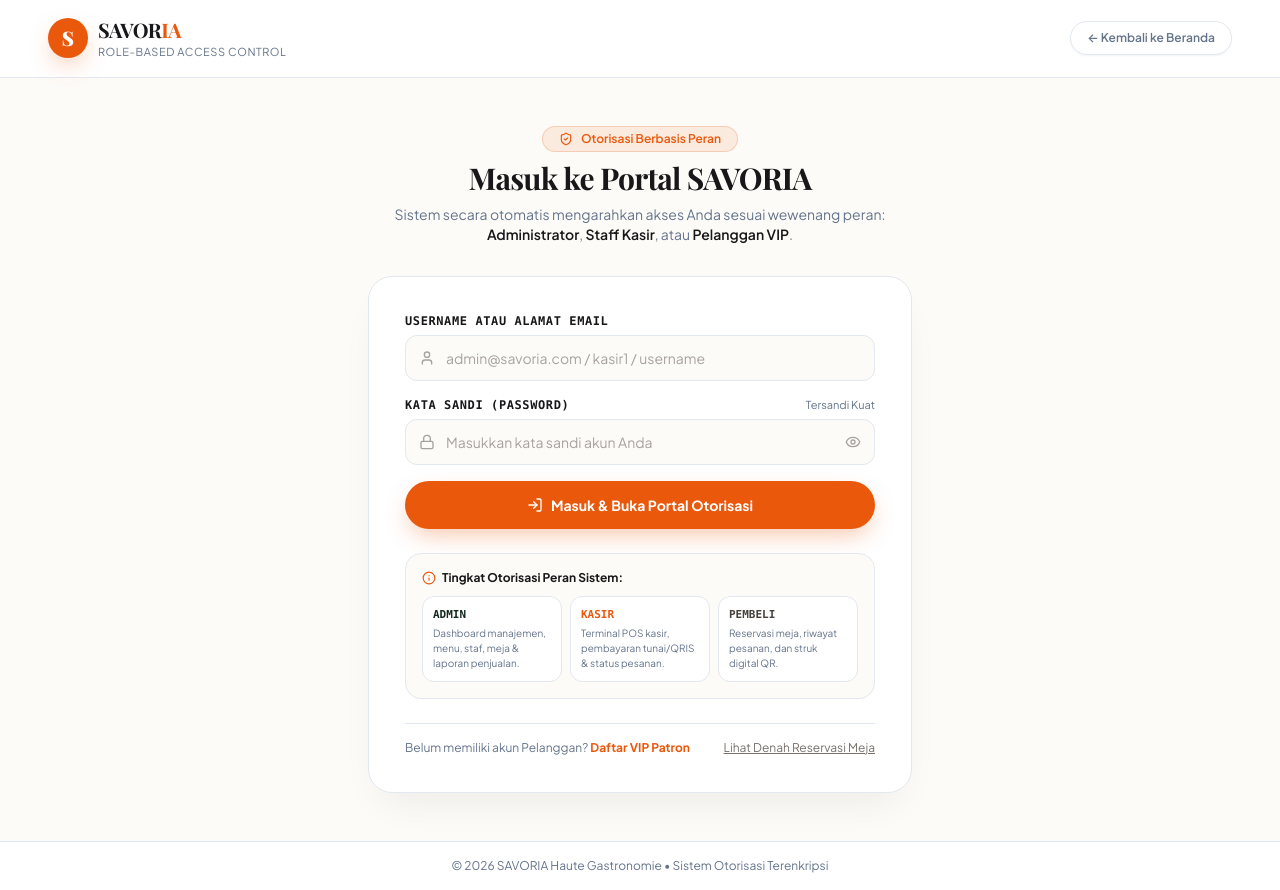
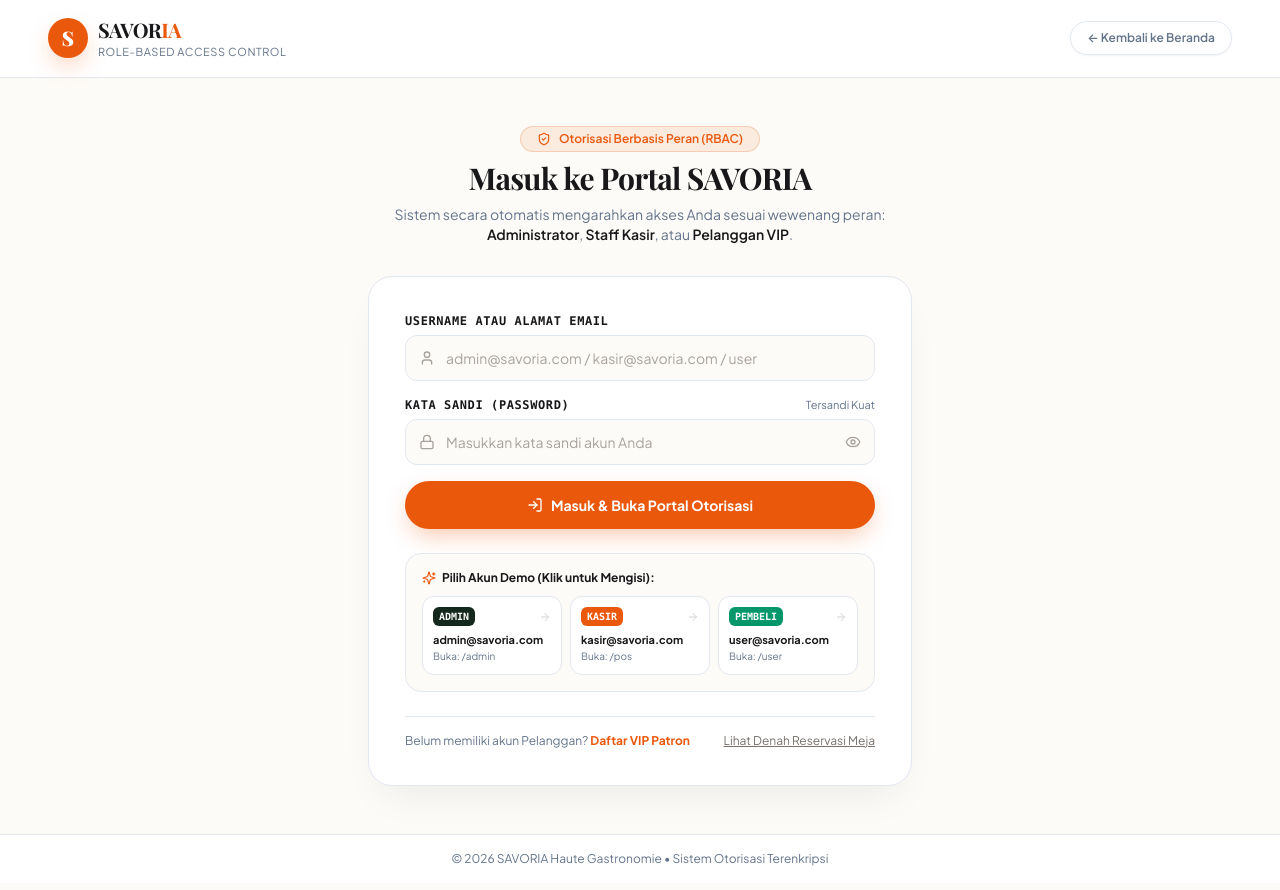
Before and after one commit to bagasdwisss/restaurant-platform, a Next.js app: page /login in a window 1280 px wide. Built offline with nearby package versions, Linux system fonts and the light colour scheme; no server answers; a web font is replaced by a local one.

Commit message:
fix(auth): fix role redirection mismatch and prevent duplicate toast triggers on login

```diff
--- a/src/app/login/page.tsx
+++ b/src/app/login/page.tsx
@@ -1,6 +1,6 @@
 "use client";
 
-import React, { useState, useEffect, Suspense } from "react";
+import React, { useState, useEffect, useRef, Suspense } from "react";
 import Link from "next/link";
 import { useRouter, useSearchParams } from "next/navigation";
 import { useAuth } from "@/lib/auth-context";
@@ -17,6 +17,7 @@ import {
   Sparkles,
   Info,
   CheckCircle2,
+  Check,
 } from "lucide-react";
 
 function LoginContent() {
@@ -36,23 +37,41 @@ function LoginContent() {
   const [errorMsg, setErrorMsg] = useState("");
   const [successMsg, setSuccessMsg] = useState("");
 
+  const handledErrorRef = useRef<string | null>(null);
+
   useEffect(() => {
+    if (errorParam && handledErrorRef.current !== errorParam) {
+      handledErrorRef.current = errorParam;
       if (errorParam === "admin_role_required") {
         setErrorMsg("Akses Ditolak: Halaman Manajemen hanya dapat diakses oleh akun dengan wewenang Administrator.");
-      toast.error("Wewenang akun Anda bukan Administrator.", "Akses Terbatas");
+        toast.error("Wewenang akun Anda bukan Administrator. Harap masuk dengan akun Admin.", "Akses Terbatas");
       } else if (errorParam === "pos_role_required") {
         setErrorMsg("Akses Ditolak: Terminal POS hanya dapat diakses oleh Staff Kasir atau Administrator.");
-      toast.error("Wewenang akun Anda bukan Kasir.", "Akses Terbatas");
+        toast.error("Wewenang akun Anda bukan Kasir. Harap masuk dengan akun Kasir.", "Akses Terbatas");
       } else if (errorParam === "session_required") {
         setErrorMsg("Sesi Anda belum aktif atau telah berakhir. Harap masuk terlebih dahulu.");
+      }
     }
   }, [errorParam, toast]);
 
   const navigateBasedOnRole = (role: string) => {
+    // Only follow redirectUrl if user role is authorized for it!
     if (redirectUrl) {
+      if (redirectUrl.startsWith("/admin") && role === "admin") {
         router.push(redirectUrl);
         return;
       }
+      if (redirectUrl.startsWith("/pos") && (role === "kasir" || role === "admin")) {
+        router.push(redirectUrl);
+        return;
+      }
+      if (redirectUrl.startsWith("/reservation") || redirectUrl.startsWith("/user")) {
+        router.push(redirectUrl);
+        return;
+      }
+    }
+
+    // Role-based destination
     if (role === "admin") {
       router.push("/admin");
     } else if (role === "kasir") {
@@ -85,9 +104,16 @@ function LoginContent() {
           ? "Staff Kasir"
           : "Pelanggan VIP";
 
-      setSuccessMsg(`Selamat datang, ${res.user.name}! Terotorisasi sebagai ${roleDisplay}.`);
+      const targetDestination =
+        res.user.role === "admin"
+          ? "Dashboard Manajemen (/admin)"
+          : res.user.role === "kasir"
+          ? "Terminal POS Kasir (/pos)"
+          : "Lounge Pelanggan (/user)";
+
+      setSuccessMsg(`Selamat datang, ${res.user.name}! Terotorisasi sebagai ${roleDisplay}. Menuju ${targetDestination}...`);
       toast.success(
-        `Otorisasi berhasil sebagai ${roleDisplay}. Mengarahkan ke portal...`,
+        `Otorisasi berhasil sebagai ${roleDisplay}. Mengarahkan ke ${targetDestination}...`,
         "Masuk Berhasil"
       );
 
@@ -98,6 +124,12 @@ function LoginContent() {
       setErrorMsg(res.message);
       toast.error(res.message, "Gagal Masuk");
     }
+  };
+
+  const fillQuickPreset = (idVal: string, passVal: string) => {
+    setIdentifier(idVal);
+    setPassword(passVal);
+    setErrorMsg("");
   };
 
   return (
@@ -139,7 +171,7 @@ function LoginContent() {
         <div className="text-center max-w-lg mx-auto mb-6 sm:mb-8 space-y-2">
           <div className="inline-flex items-center gap-2 px-3.5 sm:px-4 py-1 rounded-full bg-[#EA580C]/10 border border-[#EA580C]/20 text-[#EA580C] text-xs font-semibold">
             <ShieldCheck className="w-3.5 h-3.5" />
-            <span>Otorisasi Berbasis Peran</span>
+            <span>Otorisasi Berbasis Peran (RBAC)</span>
           </div>
           <h2 className="font-display text-2xl sm:text-3xl font-bold tracking-tight text-[#18181B]">
             Masuk ke Portal SAVORIA
@@ -189,7 +221,7 @@ function LoginContent() {
                   required
                   value={identifier}
                   onChange={(e) => setIdentifier(e.target.value)}
-                  placeholder="admin@savoria.com / kasir1 / username"
+                  placeholder="admin@savoria.com / kasir@savoria.com / user"
                   className="w-full pl-10 pr-4 py-3 bg-[#FDFBF7] border border-[#E2E8F0] rounded-xl text-xs sm:text-sm text-[#18181B] placeholder:text-stone-400 focus:outline-none focus:border-[#EA580C] transition-colors"
                 />
               </div>
@@ -241,31 +273,66 @@ function LoginContent() {
             </button>
           </form>
 
-          {/* Role Access Guide */}
+          {/* Quick 1-Click Role Presets */}
           <div className="p-3.5 sm:p-4 rounded-2xl bg-[#FDFBF7] border border-[#E2E8F0] space-y-2.5">
-            <div className="flex items-center gap-1.5 text-xs font-bold text-[#18181B]">
-              <Info className="w-3.5 h-3.5 text-[#EA580C]" />
-              <span>Tingkat Otorisasi Peran Sistem:</span>
+            <div className="flex items-center justify-between text-xs font-bold text-[#18181B]">
+              <span className="flex items-center gap-1.5">
+                <Sparkles className="w-3.5 h-3.5 text-[#EA580C]" />
+                <span>Pilih Akun Demo (Klik untuk Mengisi):</span>
+              </span>
             </div>
-            <div className="grid grid-cols-1 sm:grid-cols-3 gap-2 text-[11px]">
-              <div className="p-2.5 rounded-xl bg-white border border-[#E2E8F0]">
-                <div className="font-bold text-[#14281D] font-mono">ADMIN</div>
-                <div className="text-[#64748B] text-[10px] mt-0.5">
-                  Dashboard manajemen, menu, staf, meja & laporan penjualan.
+
+            <div className="grid grid-cols-1 sm:grid-cols-3 gap-2">
+              <button
+                type="button"
+                onClick={() => fillQuickPreset("admin@savoria.com", "admin123")}
+                className="p-2.5 rounded-xl bg-white border border-[#E2E8F0] hover:border-[#14281D] text-left transition-all cursor-pointer shadow-xs group"
+              >
+                <div className="flex items-center justify-between">
+                  <span className="text-[10px] font-mono px-1.5 py-0.5 rounded-md bg-[#14281D] text-white font-bold">
+                    ADMIN
+                  </span>
+                  <ArrowRight className="w-3 h-3 text-stone-300 group-hover:text-[#14281D] transition-colors" />
                 </div>
+                <div className="text-[11px] font-bold text-[#18181B] mt-1.5 truncate">
+                  admin@savoria.com
                 </div>
-              <div className="p-2.5 rounded-xl bg-white border border-[#E2E8F0]">
-                <div className="font-bold text-[#EA580C] font-mono">KASIR</div>
-                <div className="text-[#64748B] text-[10px] mt-0.5">
-                  Terminal POS kasir, pembayaran tunai/QRIS & status pesanan.
+                <div className="text-[10px] text-[#64748B]">Buka: /admin</div>
+              </button>
+
+              <button
+                type="button"
+                onClick={() => fillQuickPreset("kasir@savoria.com", "kasir123")}
+                className="p-2.5 rounded-xl bg-white border border-[#E2E8F0] hover:border-[#EA580C] text-left transition-all cursor-pointer shadow-xs group"
+              >
+                <div className="flex items-center justify-between">
+                  <span className="text-[10px] font-mono px-1.5 py-0.5 rounded-md bg-[#EA580C] text-white font-bold">
+                    KASIR
+                  </span>
+                  <ArrowRight className="w-3 h-3 text-stone-300 group-hover:text-[#EA580C] transition-colors" />
                 </div>
+                <div className="text-[11px] font-bold text-[#18181B] mt-1.5 truncate">
+                  kasir@savoria.com
                 </div>
-              <div className="p-2.5 rounded-xl bg-white border border-[#E2E8F0]">
-                <div className="font-bold text-stone-700 font-mono">PEMBELI</div>
-                <div className="text-[#64748B] text-[10px] mt-0.5">
-                  Reservasi meja, riwayat pesanan, dan struk digital QR.
+                <div className="text-[10px] text-[#64748B]">Buka: /pos</div>
+              </button>
+
+              <button
+                type="button"
+                onClick={() => fillQuickPreset("user@savoria.com", "user123")}
+                className="p-2.5 rounded-xl bg-white border border-[#E2E8F0] hover:border-emerald-600 text-left transition-all cursor-pointer shadow-xs group"
+              >
+                <div className="flex items-center justify-between">
+                  <span className="text-[10px] font-mono px-1.5 py-0.5 rounded-md bg-emerald-600 text-white font-bold">
+                    PEMBELI
+                  </span>
+                  <ArrowRight className="w-3 h-3 text-stone-300 group-hover:text-emerald-600 transition-colors" />
                 </div>
+                <div className="text-[11px] font-bold text-[#18181B] mt-1.5 truncate">
+                  user@savoria.com
                 </div>
+                <div className="text-[10px] text-[#64748B]">Buka: /user</div>
+              </button>
             </div>
           </div>
 
--- a/src/lib/toast-context.tsx
+++ b/src/lib/toast-context.tsx
@@ -35,11 +35,17 @@ export function ToastProvider({ children }: { children: React.ReactNode }) {
   }, []);
 
   const showToast = useCallback(
-    ({ type, message, title, duration = 4500 }: { type: ToastType; message: string; title?: string; duration?: number }) => {
+    ({ type, message, title, duration = 4000 }: { type: ToastType; message: string; title?: string; duration?: number }) => {
       const id = `${Date.now()}-${Math.random().toString(36).substring(2, 9)}`;
       const newToast: ToastItem = { id, type, title, message, duration };
 
-      setToasts((prev) => [...prev, newToast]);
+      setToasts((prev) => {
+        // Prevent duplicate toast with identical message
+        const isDuplicate = prev.some((t) => t.message === message && t.type === type);
+        if (isDuplicate) return prev;
+        const next = [...prev, newToast];
+        return next.slice(-3); // Limit max 3 visible toasts
+      });
 
       if (duration > 0) {
         setTimeout(() => {
@@ -50,12 +56,15 @@ export function ToastProvider({ children }: { children: React.ReactNode }) {
     [dismissToast]
   );
 
-  const toast = {
-    success: (message: string, title?: string) => showToast({ type: "success", message, title: title || "Berhasil" }),
-    error: (message: string, title?: string) => showToast({ type: "error", message, title: title || "Terjadi Kendala" }),
-    warning: (message: string, title?: string) => showToast({ type: "warning", message, title: title || "Perhatian" }),
-    info: (message: string, title?: string) => showToast({ type: "info", message, title: title || "Informasi" }),
-  };
+  const toast = React.useMemo(
+    () => ({
+      success: (message: string, title?: string) => showToast({ type: "success", message, title: title || "Berhasil" }),
+      error: (message: string, title?: string) => showToast({ type: "error", message, title: title || "Terjadi Kendala" }),
+      warning: (message: string, title?: string) => showToast({ type: "warning", message, title: title || "Perhatian" }),
+      info: (message: string, title?: string) => showToast({ type: "info", message, title: title || "Informasi" }),
+    }),
+    [showToast]
+  );
 
   return (
     <ToastContext.Provider value={{ toasts, showToast, toast, dismissToast }}>
```
Lines whose indentation alone changed are shown as unchanged.
